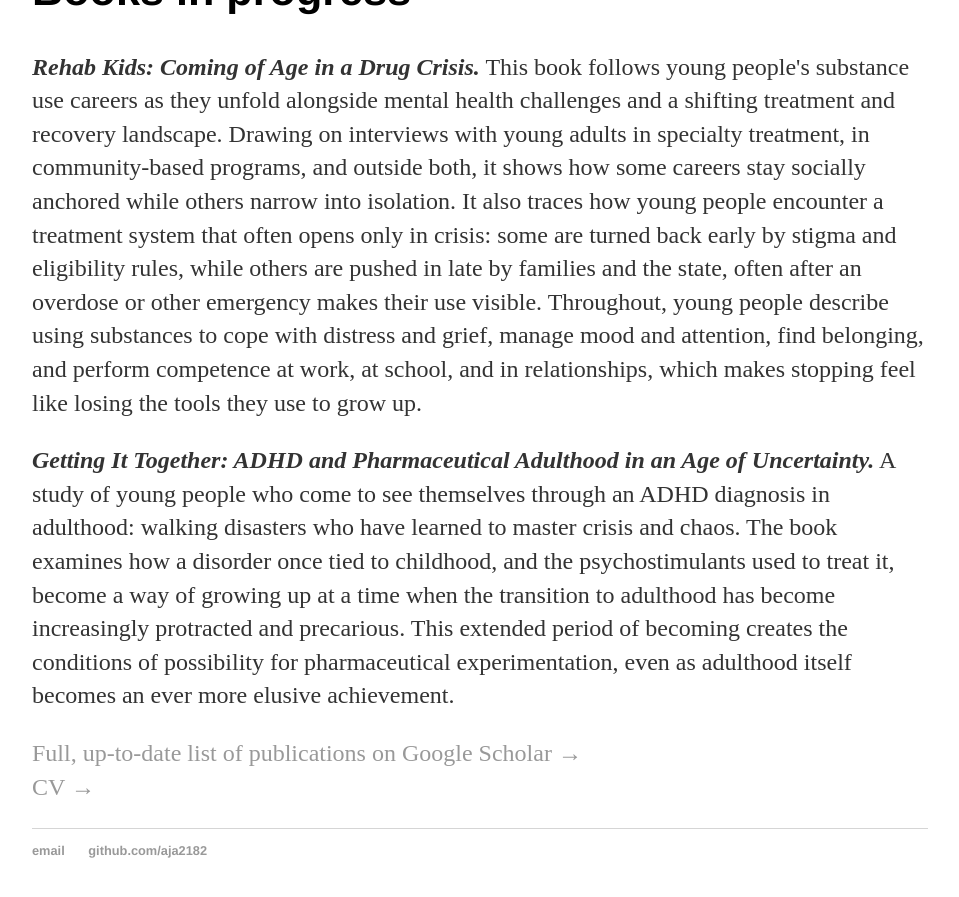
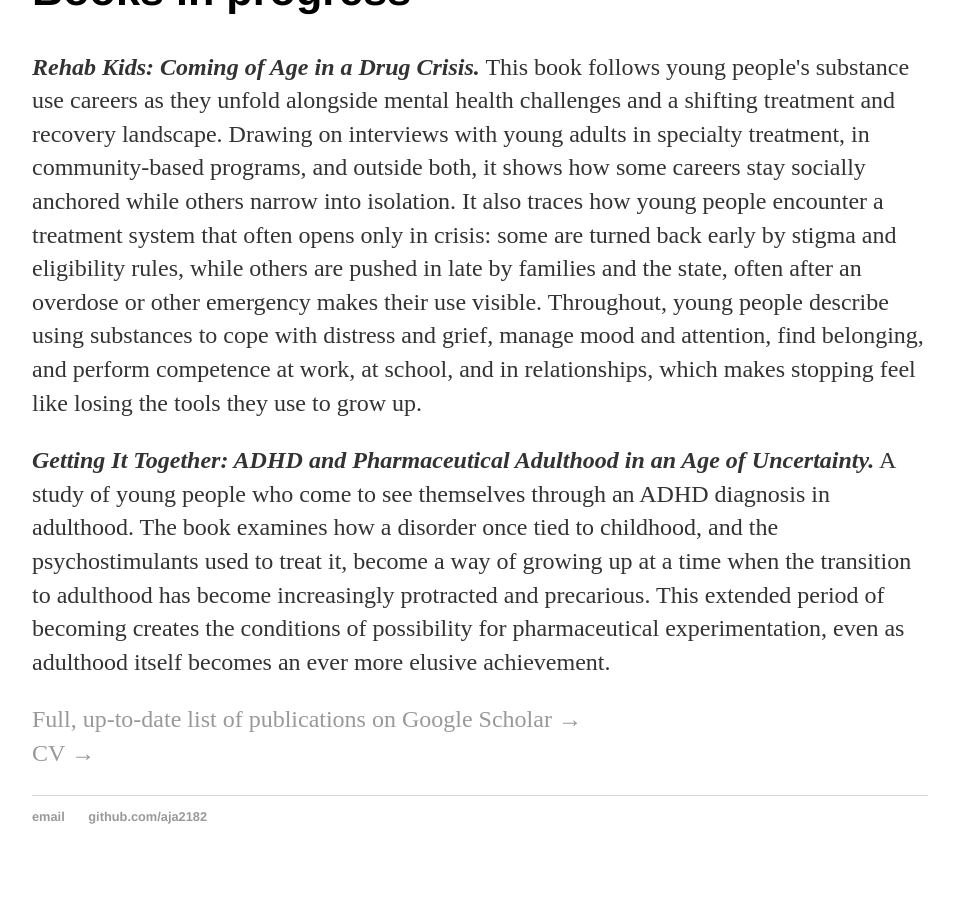
Before and after one commit to aja2182/aja2182.github.io, a Jekyll site: the page built from projects/index.html, in a window 1280 px wide and 900 px high, scrolled down 1960 px. Shown: the top 897 px of the window, without its empty margins (160-1119 px from the left). Built offline with Jekyll 4.4.1, drawn with Linux system fonts in a browser that asks for light colours; after the commit the page ends 2826 px from its top, so only the background shows below that.

Commit message:
Trim Getting It Together description
Co-Authored-By: Claude Opus 5.5 <noreply@anthropic.com>
Claude-Session: https://claude.ai/code/session_01UBGUuVKp8RBC6Hia74W8jU

```diff
--- a/projects/index.html
+++ b/projects/index.html
@@ -32,7 +32,7 @@ description: Research by Josh Aleksanyan on young adults in substance use treatm
 
 <h2>Books in progress</h2>
 <p><b><i>Rehab Kids: Coming of Age in a Drug Crisis.</i></b> This book follows young people's substance use careers as they unfold alongside mental health challenges and a shifting treatment and recovery landscape. Drawing on interviews with young adults in specialty treatment, in community-based programs, and outside both, it shows how some careers stay socially anchored while others narrow into isolation. It also traces how young people encounter a treatment system that often opens only in crisis: some are turned back early by stigma and eligibility rules, while others are pushed in late by families and the state, often after an overdose or other emergency makes their use visible. Throughout, young people describe using substances to cope with distress and grief, manage mood and attention, find belonging, and perform competence at work, at school, and in relationships, which makes stopping feel like losing the tools they use to grow up.</p>
-<p><b><i>Getting It Together: ADHD and Pharmaceutical Adulthood in an Age of Uncertainty.</i></b> A study of young people who come to see themselves through an ADHD diagnosis in adulthood: walking disasters who have learned to master crisis and chaos. The book examines how a disorder once tied to childhood, and the psychostimulants used to treat it, become a way of growing up at a time when the transition to adulthood has become increasingly protracted and precarious. This extended period of becoming creates the conditions of possibility for pharmaceutical experimentation, even as adulthood itself becomes an ever more elusive achievement.</p>
+<p><b><i>Getting It Together: ADHD and Pharmaceutical Adulthood in an Age of Uncertainty.</i></b> A study of young people who come to see themselves through an ADHD diagnosis in adulthood. The book examines how a disorder once tied to childhood, and the psychostimulants used to treat it, become a way of growing up at a time when the transition to adulthood has become increasingly protracted and precarious. This extended period of becoming creates the conditions of possibility for pharmaceutical experimentation, even as adulthood itself becomes an ever more elusive achievement.</p>
 
 <p><a href="https://scholar.google.com/citations?user=VVDsjfIAAAAJ&amp;hl=en&amp;view_op=list_works&amp;sortby=pubdate">Full, up-to-date list of publications on Google Scholar &rarr;</a><br>
 <a href="/cv">CV &rarr;</a></p>
```
